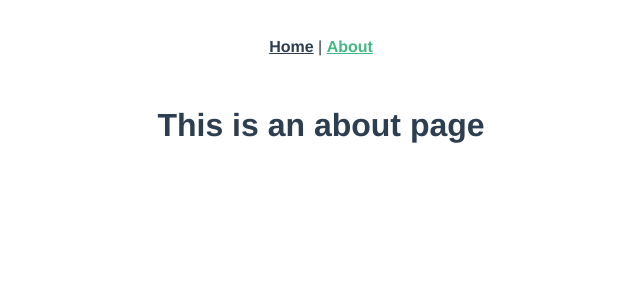
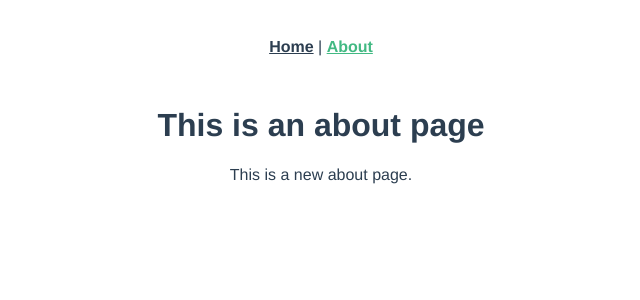
Before and after one commit to zh6ziq/git-learning, a Vue app: page /about in a window 1280 px wide. Shown: the top 300 px of the page, without its empty margins (319-959 px from the left). Built offline with nearby package versions, Linux system fonts and the light colour scheme.

Commit message:
newBranch commit

```diff
--- /dev/null
+++ b/src/components/HelloAbout.vue
@@ -0,0 +1,9 @@
+<template>
+  <div>This is a new about page.</div>
+</template>
+
+<script>
+export default {
+  //
+};
+</script>
--- a/src/views/About.vue
+++ b/src/views/About.vue
@@ -1,5 +1,15 @@
 <template>
   <div class="about">
     <h1>This is an about page</h1>
+    <HelloAbout />
   </div>
 </template>
+
+<script>
+import HelloAbout from "./../components/HelloAbout";
+export default {
+  components: {
+    HelloAbout,
+  },
+};
+</script>
```
